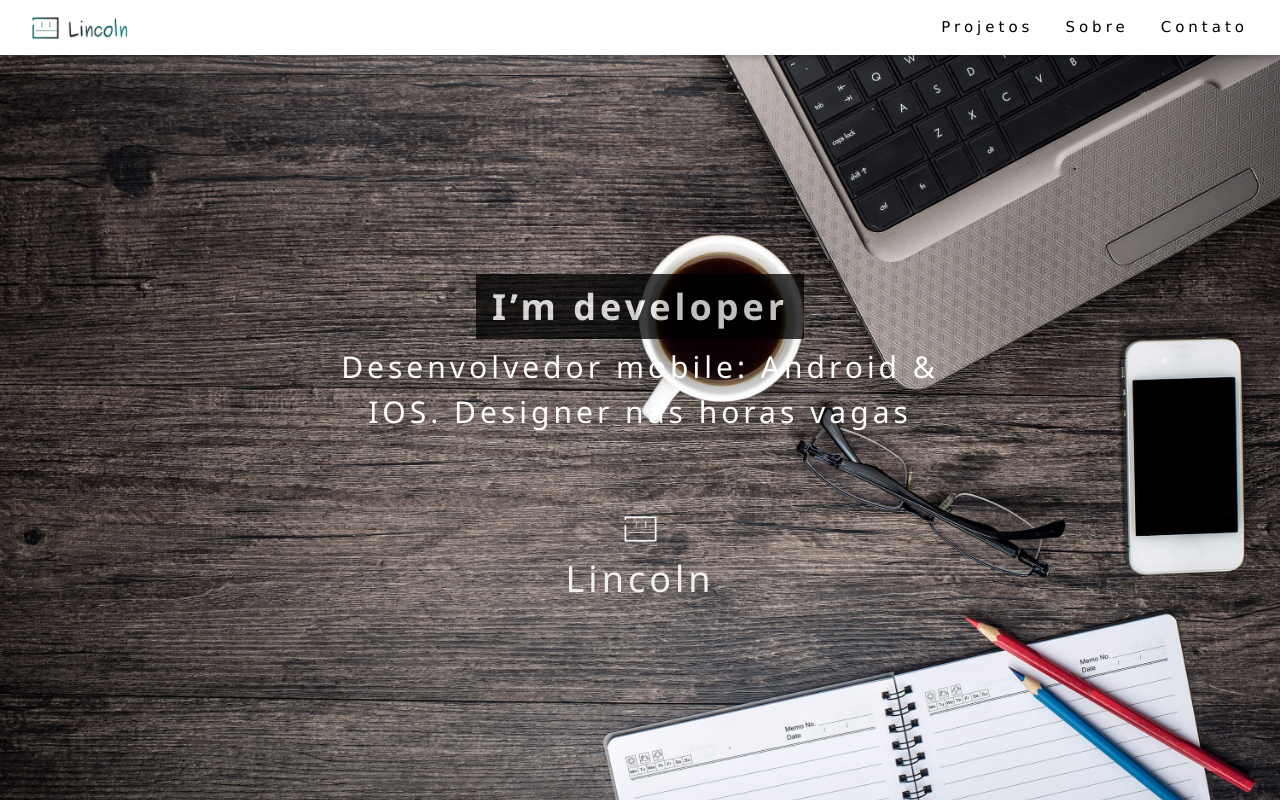
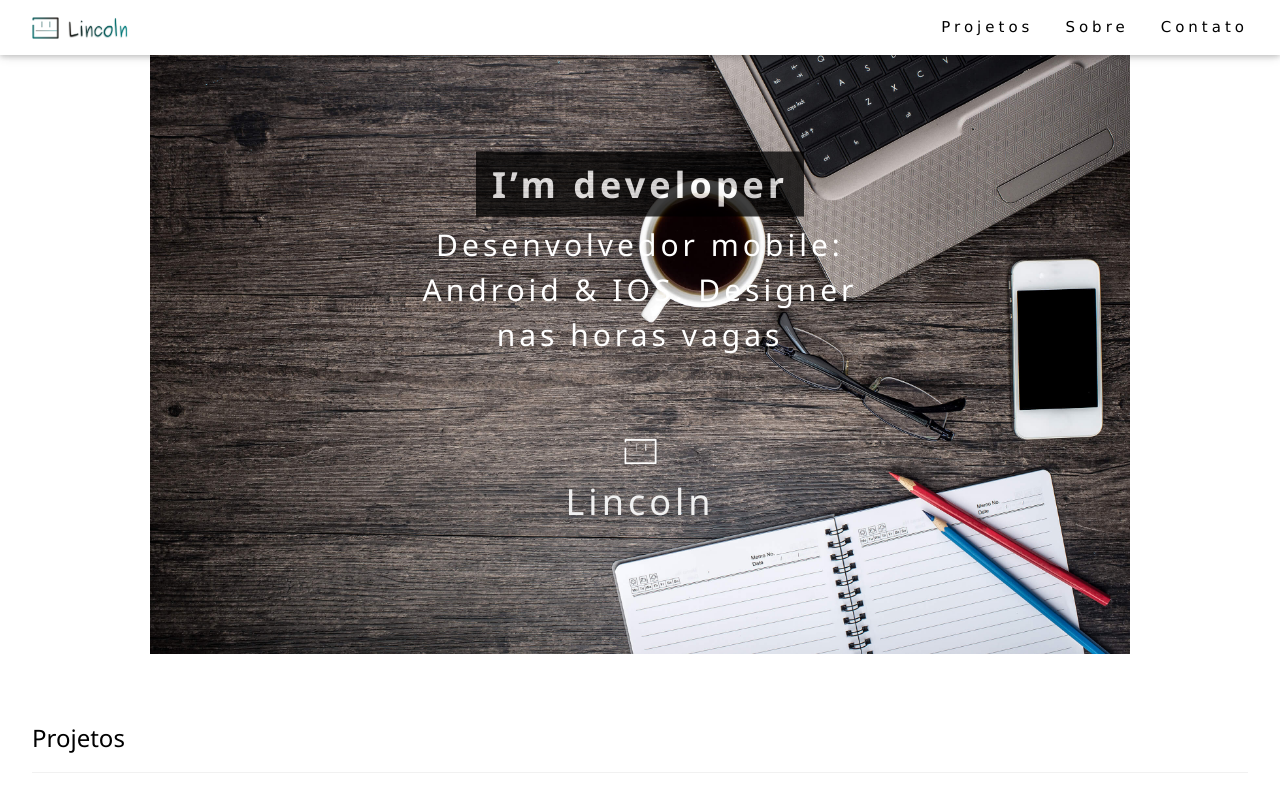
Before and after one commit to ant-lincoln/lincolnsk.github.io, a plain HTML site: page index.html in a window 1280 px wide. Shown: the top 800 px of the page. Drawn offline with nearby package versions, Linux system fonts and the light colour scheme.

Commit message:
Update index.html

```diff
--- a/index.html
+++ b/index.html
@@ -23,8 +23,8 @@
 </div>
 
 <!-- Header -->
-<header class="w3-display-container w3-content w3-wide" style="max-width:1400px;" id="home">
-  <img class="w3-image" src="images/banner.jpg" alt="Architecture" width="1400" height="800">
+<header class="w3-display-container w3-content w3-wide"  id="home">
+  <img class="w3-image" src="images/banner.jpg" alt="Architecture" width="100%" height="800">
   <div class="w3-display-middle w3-margin-top w3-center">
     <h1 class="w3-xxlarge w3-text-white"> <span class="w3-padding w3-black w3-opacity-min">
         <b>I’m developer</b></span>
```
